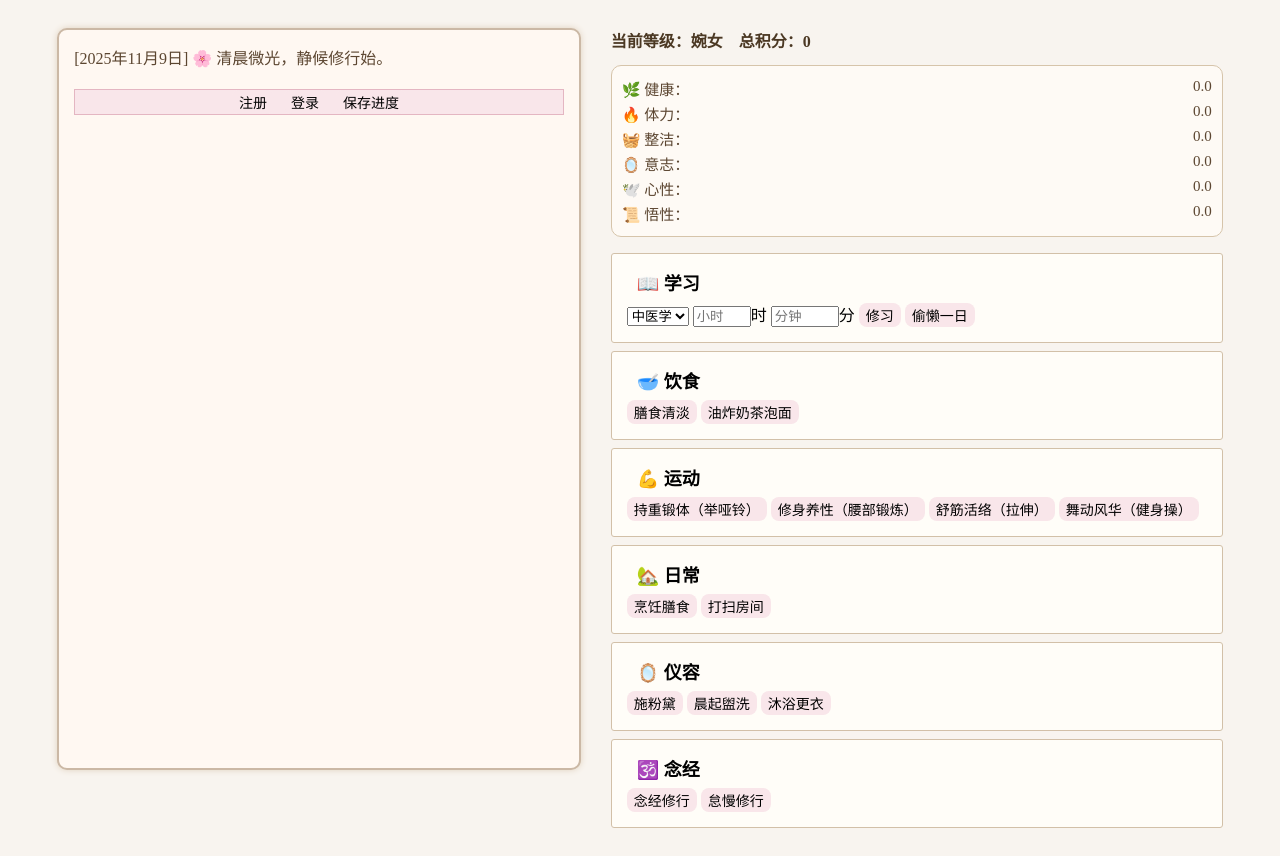
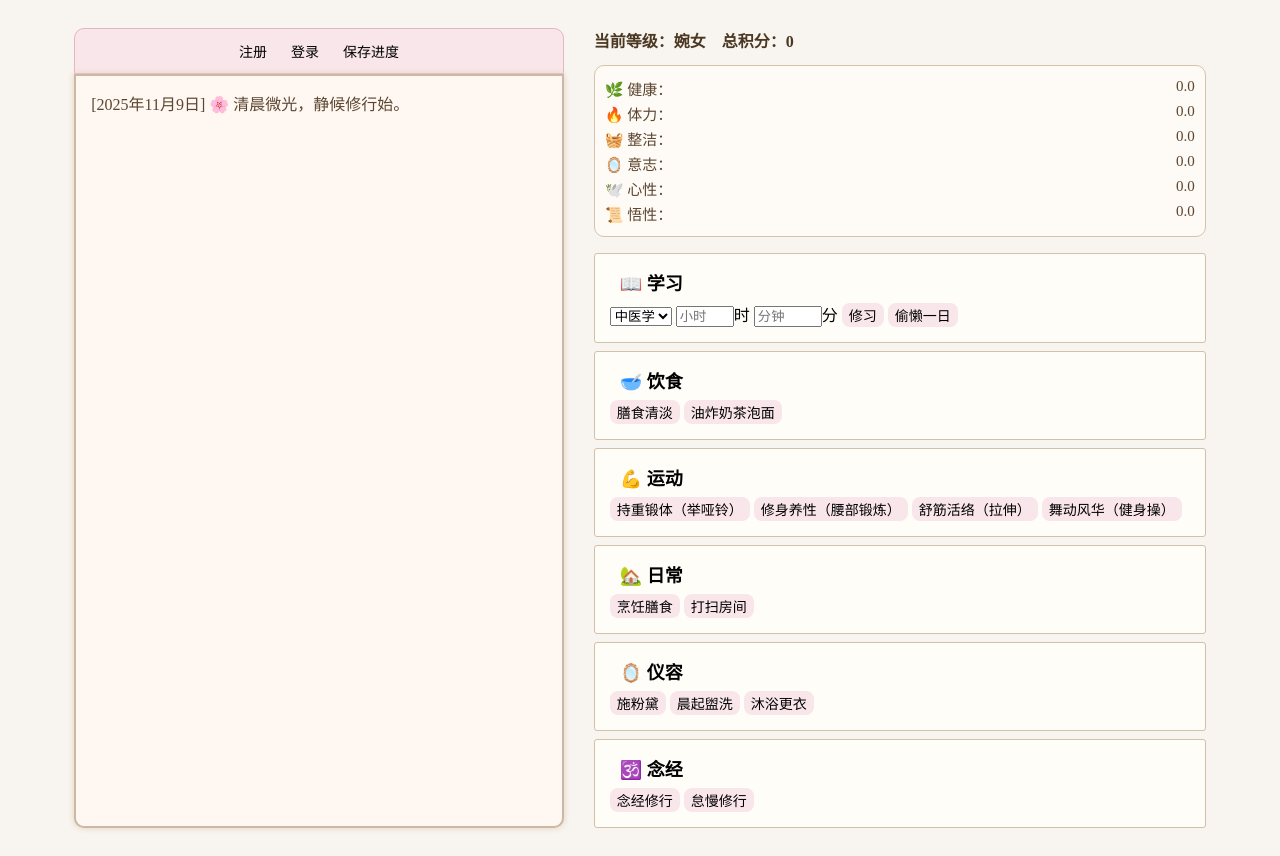
Before and after one commit to Jahnie/-, a plain HTML site: page index.html in a window 1280 px wide. Drawn offline with Linux system fonts and the light colour scheme; no server answers.

Commit message:
Add files via upload

```diff
--- a/index.html
+++ b/index.html
@@ -4,7 +4,9 @@
 <meta charset="UTF-8">
 <title>修心养性记</title>
 <style>
-/* ... (CSS 样式保持不变) ... */
+/* ================================================= */
+/* 【CSS 样式：第二版修改】 - 恢复独立滚动区 */
+/* ================================================= */
 body {
     background: #f8f4ef;
     font-family: "宋体";
@@ -12,34 +14,51 @@ body {
     flex-direction: row;
     justify-content: center;
     align-items: flex-start;
+    /* 恢复 100vh 和 padding 来控制整体布局 */
     height: 100vh;
     padding: 20px;
 }
-#tipBox {
+
+/* 新增：日志和按钮的容器，用于控制独立滚动区域的高度 */
+#logContainer {
     width: 40%;
-    background: #fff8f2;
-    border: 2px solid #cbb8a5;
-    border-radius: 10px;
-    padding: 15px;
-    color: #5c4631;
-    line-height: 1.8;
-    font-size: 16px;
-    box-shadow: 0 0 6px #e0d1be;
-    height: 88.5vh;
-    overflow-y: auto;
+    display: flex;
+    flex-direction: column;
+    height: 100%;
 }
 
 #loginSection {
     display: flex;
     justify-content: center;
     gap: 10px;
-    margin-top: 15px;
+    margin-top: 0; /* 调整为 0 */
+
     border: none;
-    background:#f9e6ea;
+    background: #f9e6ea;
     background-color: #f9e6ea;
     border: 1px solid #e4b6c2;
     color: #704848;
+    padding: 10px 15px;
+    border-radius: 10px 10px 0 0;
 }
+
+#tipBox {
+    /* tipBox 填充剩余空间 */
+    flex-grow: 1;
+
+    background: #fff8f2;
+    border: 2px solid #cbb8a5;
+    border-radius: 0 0 10px 10px;
+    padding: 15px;
+    color: #5c4631;
+    line-height: 1.8;
+    font-size: 16px;
+    box-shadow: 0 0 6px #e0d1be;
+
+    /* 恢复 tipBox 内部滚动 */
+    overflow-y: auto;
+}
+
 #main {
     width: 50%;
     margin-left: 30px;
@@ -47,6 +66,8 @@ body {
     flex-direction: column;
     gap: 8px;
 }
+
+/* 其他样式保持不变 */
 button {
     background: #f9e6ea;
     border: none;
@@ -92,12 +113,15 @@ h3 {
 </head>
 <body>
 
-<div id="tipBox" class="tip-content">
+<div id="logContainer">
     <div id="loginSection">
         <button onclick="registerWithEmail()">注册</button>
         <button onclick="loginWithEmail()">登录</button>
         <button onclick="saveGameData()">保存进度</button>
     </div>
+
+    <div id="tipBox" class="tip-content">
+        </div>
 </div>
 
 <div id="main">
@@ -231,8 +255,8 @@ h3 {
 
     // 【最终修复版本】 showDailyTip 函数
     function showDailyTip(fromLoadGame = false) {
-        const todaySyncDate = getSyncDate();        // 例如 "2025-11-06" (用于同步)
-        const todayDisplayDate = getDisplayDate();  // 例如 "2025年11月6日" (用于显示)
+        const todaySyncDate = getSyncDate();	 	// 例如 "2025-11-06" (用于同步)
+        const todayDisplayDate = getDisplayDate();	// 例如 "2025年11月6日" (用于显示)
         const dailyTip = "🌸 清晨微光，静候修行始。";
         const tipBox = document.getElementById('tipBox');
 
@@ -255,8 +279,8 @@ h3 {
                 window.saveGameData(true, true);
             }
         }
-        // 只有当从 loadGame 过来，且提示框里除了登录区空了，才添加欢迎语
-        else if (fromLoadGame && Array.from(tipBox.children).filter(child => child.id !== 'loginSection').length === 0) {
+        // 只有当从 loadGame 过来，且提示框里空了，才添加欢迎语
+        else if (fromLoadGame && tipBox.children.length === 0) {
             addTip("🙏 存档加载完毕，继续您的修心之旅。");
         }
     }
@@ -428,24 +452,20 @@ h3 {
 
     let currentUser = null;
 
+    // 【JS 函数修改】
     function getTipsFromDisplay() {
         const tipBox = document.getElementById('tipBox');
+        // 现在 tipBox 内部就是所有日志 div
         const children = Array.from(tipBox.children);
-        // 只获取除了 #loginSection 之外的 div
-        const tipDivs = children.filter(child => child.id !== 'loginSection');
-        // 由于我们使用 prepend 添加提示，我们需要以正确的顺序保存它们（从上到下）
-        return tipDivs.map(child => child.innerText);
+        return children.map(child => child.innerText);
     }
 
+    // 【JS 函数修改】
     function displayTips(tipsArray) {
         const tipBox = document.getElementById('tipBox');
-        const loginSection = document.getElementById('loginSection');
 
-        // 确保 loginSection 不被清空
-        const originalParent = loginSection.parentNode;
-        if (originalParent) originalParent.removeChild(loginSection);
+        // 直接清空 tipBox
         tipBox.innerHTML = '';
-        if (originalParent) tipBox.appendChild(loginSection); // 重新将登录区放回末尾
 
         // 提示信息应该从下往上（时间顺序）显示
         [...tipsArray].reverse().forEach(tipText => {
```
